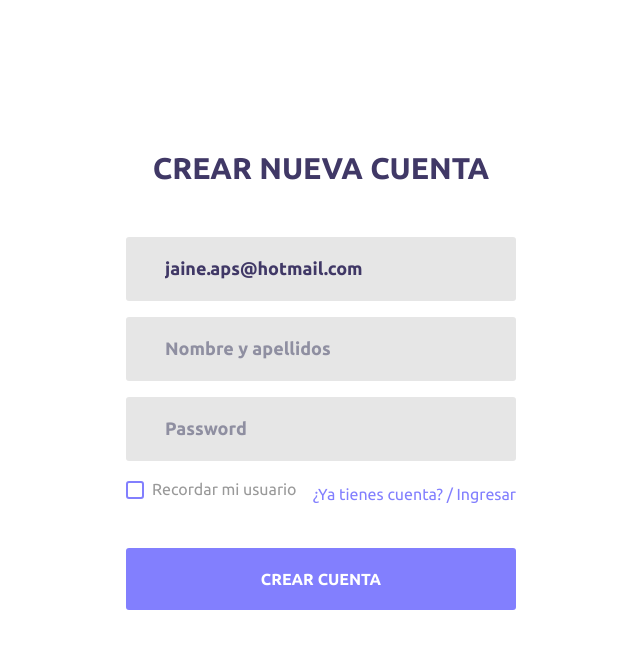
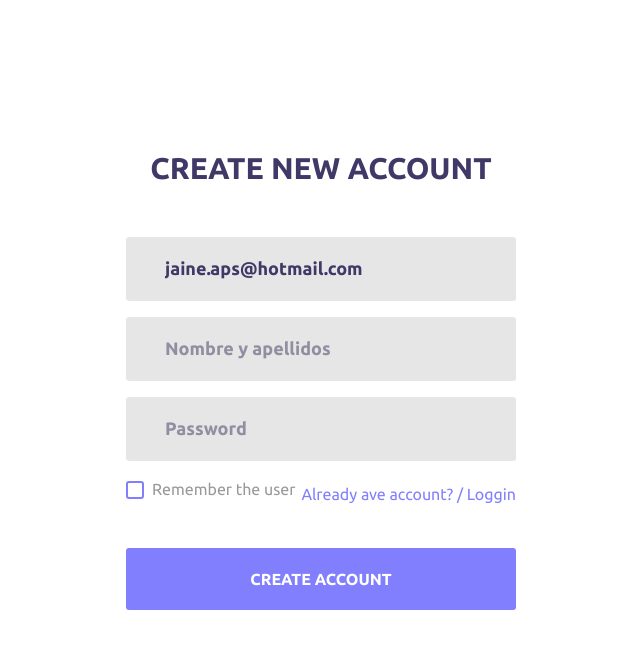
Before and after one commit to JainePS/login.app, an Angular app: page /registro in a window 1280 px wide. Shown: the top 648 px of the page, without its empty margins (319-959 px from the left). Built offline with nearby package versions, Linux system fonts and the light colour scheme.

Commit message:
to show errores

```diff
--- a/src/app/pages/registro/registro.component.html
+++ b/src/app/pages/registro/registro.component.html
@@ -6,10 +6,11 @@
                         class="login100-form validate-form flex-sb flex-w">
 
                     <span class="login100-form-title p-b-51">
-                        Crear nueva cuenta
+                        Create new account
                     </span>
 
-                    <!-- <span class="text-danger">El correo es obligatorio</span> -->
+                    <span *ngIf=" f.submitted && f.controls['email'].errors"
+                     class="text-danger animated fadeIn">The email is required</span>
                     <div class="wrap-input100 m-b-16">
                         <input class="input100"
                                type="email"
@@ -23,18 +24,22 @@
                         <span class="focus-input100"></span>
                     </div>
 
-                    <!-- <span class="text-danger">El nombre es obligatorio</span> -->
+                    <span *ngIf=" f.submitted && f.controls['name'].errors"
+                     class="text-danger animated fadeIn">The name is required</span>
                     <div class="wrap-input100 m-b-16">
                         <input class="input100"
                                type="text"
                                [(ngModel)] = 'user.name'
+                               required
+                               name
                                name="name"
                                placeholder="Nombre y apellidos">
 
                         <span class="focus-input100"></span>
                     </div>
 
-                    <!-- <span class="text-danger">La contraseña debe de ser más de 6 letras</span> -->
+                    <span *ngIf=" f.submitted && f.controls['password'].errors"
+                     class="text-danger animated fadeIn">The password must have more than 6 characters</span>
                     <div class="wrap-input100 m-b-16" data-validate = "Password is required">
                         <input class="input100"
                                type="password"
@@ -50,20 +55,20 @@
                         <div class="contact100-form-checkbox">
                             <input class="input-checkbox100" id="ckb1" type="checkbox" name="remember-me">
                             <label class="label-checkbox100" for="ckb1">
-                                Recordar mi usuario
+                                Remember the user
                             </label>
                         </div>
 
                         <div>
                             <a routerLink="/registro" class="txt1">
-                                ¿Ya tienes cuenta? / Ingresar
+                                Already ave account? / Loggin
                             </a>
                         </div>
                     </div>
 
                     <div class="container-login100-form-btn m-t-17">
                         <button class="login100-form-btn" type="submit">
-                            Crear cuenta
+                            Create account
                         </button>
                     </div>
 
```
